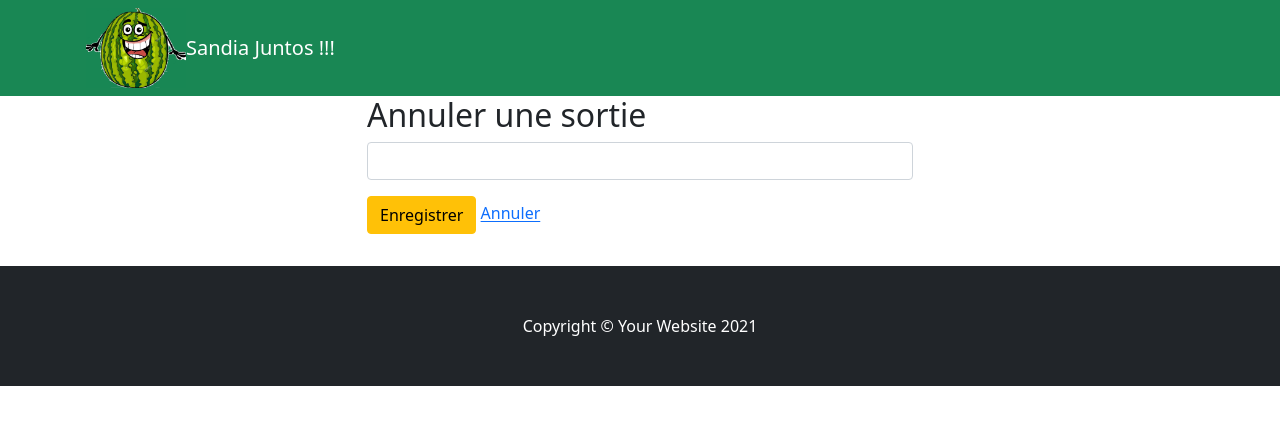
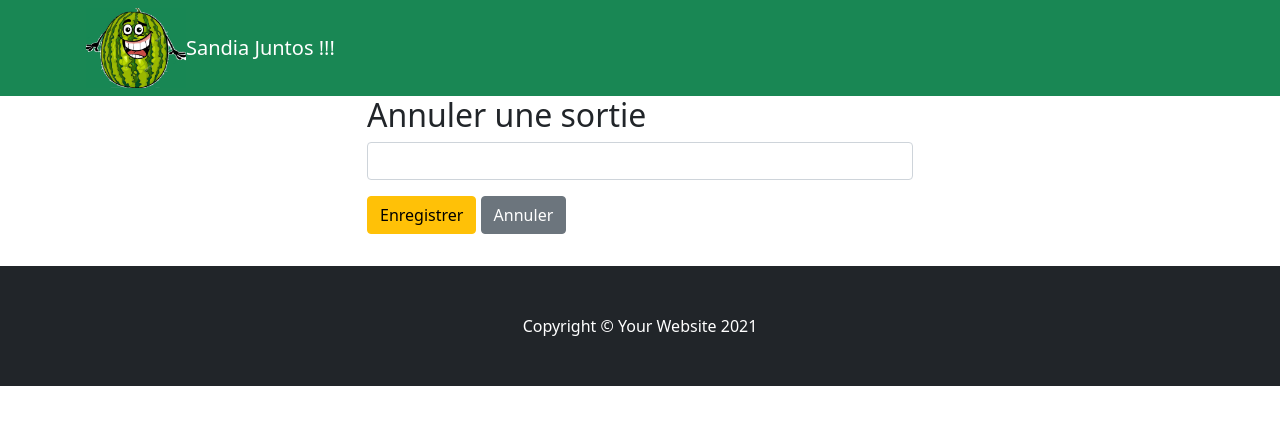
Before and after one commit to SebastienBonneau/RameneTaPasteque, a Symfony app: template templates/sortie/annuler.html.twig in a window 1280 px wide. Shown: the top 425 px of the page. Run offline with Twig, Linux system fonts and the light colour scheme; the template is opened without the code that fills it: most values are stand-ins (such as "Sample title", 1, 10 or a date in 2020); form fields are guessed from the names that the template uses; some libraries are stand-ins or nearby versions.

Commit message:
Revue du formulaire annuler une sortie à finir

```diff
--- a/src/Controller/SortieController.php
+++ b/src/Controller/SortieController.php
@@ -210,9 +210,11 @@ class SortieController extends \Symfony\Bundle\FrameworkBundle\Controller\Abstra
     {
         // création du formulaire pour la sortie à annuler
         $formAnnuler = $this->createForm(AnnulerSortieType::class, $sortie);
+
         $formAnnuler->handleRequest($request);
 
         if ($formAnnuler->isSubmitted() && $formAnnuler->isValid()) {
+
 
             // Dans la BDD, je donne à la variable sortie l'état "annulée" ==> id =6
             $sortie->setEtat($repoEtat->findOneBy(['id' => 6]));
--- a/templates/participant/modifier.html.twig
+++ b/templates/participant/modifier.html.twig
@@ -4,7 +4,7 @@
 
     {{ form_start(participantForm) }}
     {{ form_widget(participantForm) }}
-    <button type="submit">Enregistrer</button>
+    <button type="submit" class="btn btn-success my-3">Enregistrer</button>
     {{ form_end(participantForm) }}
 
 {% endblock %}
--- a/templates/sortie/ajouter.html.twig
+++ b/templates/sortie/ajouter.html.twig
@@ -9,6 +9,7 @@
                 <h2>Créer une sortie</h2>
                 {{ form_start(formSortie, {'attr':{id: 'formS'}}) }}
                 {{ form_widget(formSortie) }}
+
                 {# J'ajoute un input de type hidden pour gérer mon bouton enregistrer #}
                 <input type="hidden" id="enregistrer" name="enregistrer" value="1">
 
--- a/templates/sortie/annuler.html.twig
+++ b/templates/sortie/annuler.html.twig
@@ -8,7 +8,7 @@
             {{ form_start(formAnnuler) }}
             {{ form_widget(formAnnuler) }}
                 <button class="btn btn-warning my-3" type="submit">Enregistrer</button>
-                <a href="{{ path('sortie_liste') }}" type="btn btn-secondary my-3">Annuler</a>
+                <a href="{{ path('sortie_liste') }}" class="btn btn-secondary my-3">Annuler</a>
             {{ form_end(formAnnuler) }}
         </div>
     </div>
--- a/templates/sortie/liste.html.twig
+++ b/templates/sortie/liste.html.twig
@@ -45,7 +45,7 @@
             <!--dans la colonne suivante, affichage par défaut d'une icône v qui sera cachée en JS
              si l'app.user n'est pas inscrit à cette sortie
              C'est une balise <i> qui sera utilisée dans le JS pour venir remplacer son contenu-->
-            <td> <i class="fas fa-poo"></i> <!--<i class="fab fa-angellist"> </i><i class="fas fa-check"></i> --></td>
+            <td> <i class="fas fa-check"></i> <!--<i class="fab fa-angellist"> </i><i class="fas fa-check"></i> --></td>
             <td>6</td>
             <td colspan="3">
                 <!-- lien affiché tout le temps, renvoie vers le détail de la sortie-->
```
Also changed, not shown: src/Form/AnnulerSortieType.php (+14 -1 lines).
